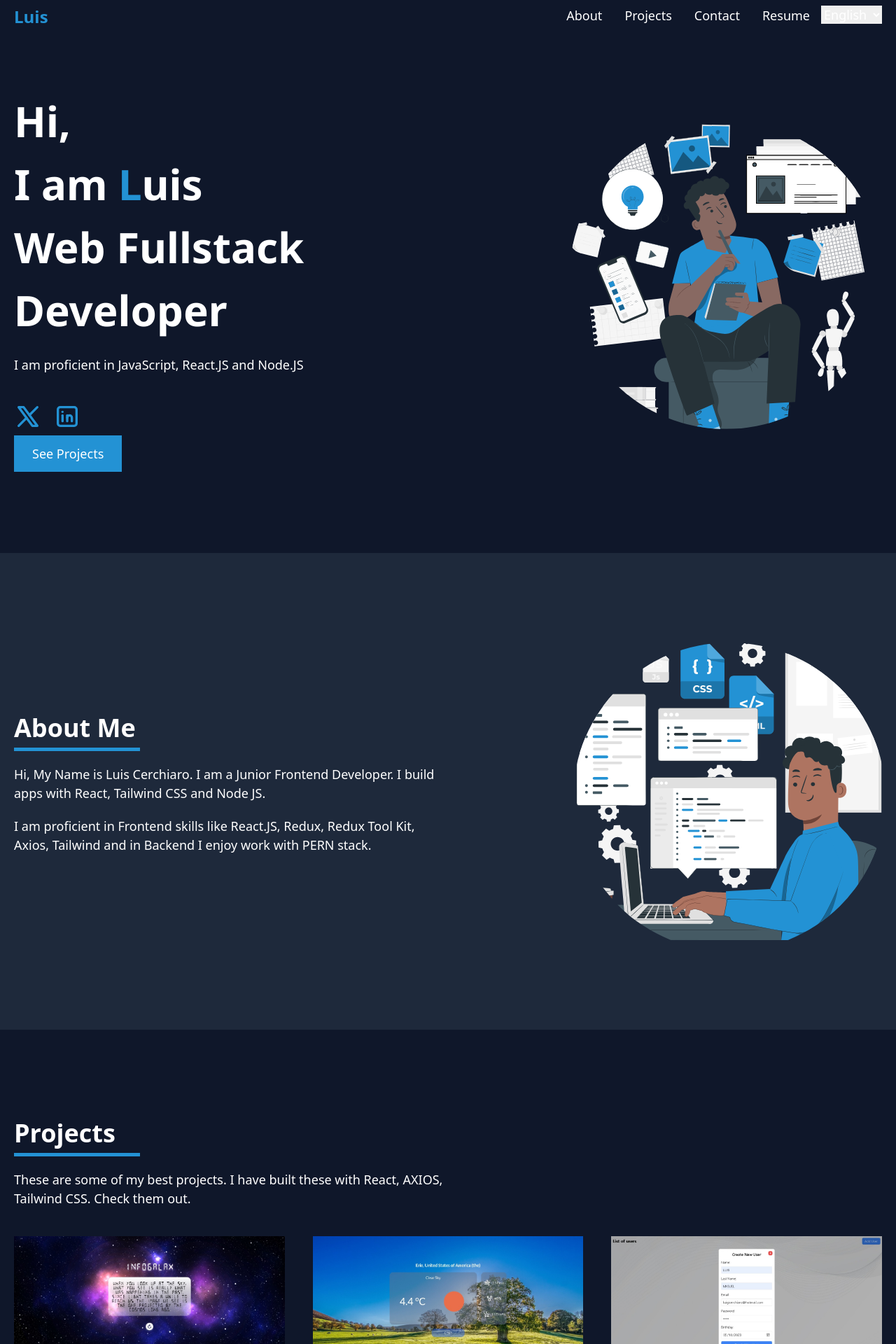
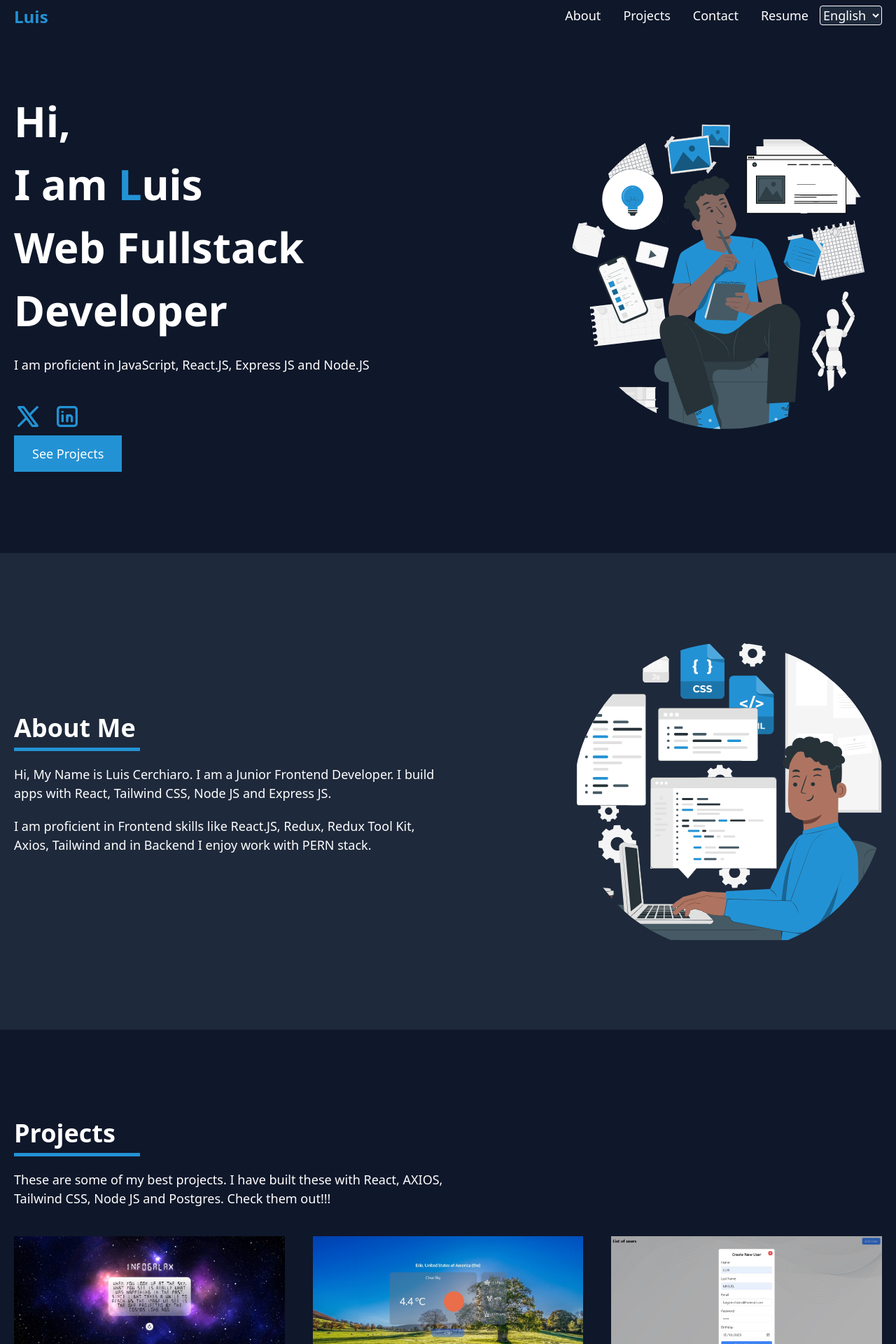
Before and after one commit to Luis-Cerchiaro/portafolio, a React (Vite) app: page / in a window 1280 px wide. Shown: the top 1920 px of the page at 70% size. Built offline with nearby package versions, Linux system fonts and the light colour scheme.

Commit message:
first commit

```diff
--- a/public/locales/en.json
+++ b/public/locales/en.json
@@ -1,6 +1,6 @@
 {
     "about-me": "About Me",
-    "about-description-01": "Hi, My Name is Luis Cerchiaro. I am a Junior Frontend Developer. I build apps with React, Tailwind CSS and Node JS.",
+    "about-description-01": "Hi, My Name is Luis Cerchiaro. I am a Junior Frontend Developer. I build apps with React, Tailwind CSS, Node JS and Express JS.",
     "about-description-02":"I am proficient in Frontend skills like React.JS, Redux, Redux Tool Kit, Axios, Tailwind and in Backend I enjoy work with PERN stack.",
     "contact-me": "Contact Me",
     "contact-description":"I am currently open for a fulltime Frontend Developer role. If you want to discuss about that feel free to email me.",
@@ -8,10 +8,13 @@
     "hero-intro-00": "Hi",
     "hero-intro-01": "I am",
     "hero-intro-02": "Web Fullstack Developer",
-    "hero-description-00": " I am proficient in JavaScript, React.JS and Node.JS",
+    "hero-description-00": " I am proficient in JavaScript, React.JS, Express JS and Node.JS",
     "hero-button-projects-00": "See Projects",
     "header-about": "About",
     "header-projects": "Projects",
     "header-contact": "Contact",
-    "header-resume": "Resume"
+    "header-resume": "Resume",
+    "projects-title": "Projects",
+    "projects-main": "These are some of my best projects. I have built these with React, AXIOS, Tailwind CSS, Node JS and Postgres. Check them out!!!",
+    "projects-description-00": "A gallery of random facts about space. Built with Node.js, React, and CSS."
 }
--- a/src/App.css
+++ b/src/App.css
@@ -46,3 +46,25 @@ h1 {
     font-family: 'Noto Sans', 'Roboto', sans-serif;
     line-height: 1.5 !important;
 }
+
+
+
+select {
+
+    /* styling */
+    background-color: #1E293B;
+    border: thin solid white;
+    border-radius: 4px;
+    display: inline-block;
+    font: inherit;
+    line-height: 1em;
+    padding: 3em 3.5em 0.5em 1em;
+
+
+    /* reset */
+
+    margin: 0;
+    -webkit-box-sizing: border-box;
+    -moz-box-sizing: border-box;
+    box-sizing: border-box;
+  }
--- a/src/components/Footer.jsx
+++ b/src/components/Footer.jsx
@@ -1,6 +1,63 @@
+import {
+  IconBrandCss3,
+  IconBrandHtml5,
+  IconBrandJavascript,
+  IconBrandNodejs,
+  IconBrandReact,
+  IconBrandTailwind,
+} from "@tabler/icons-react";
+
 const Footer = () => {
   return (
-    <div className="py-4 text-center bg-primary text-white "> </div>
-  )
-}
-export default Footer
+    <div className="flex py-4 justify-center bg-primary">
+      <a
+        href="https://react.dev/"
+        className="pr-4 inline-block text-accent hover:text-white"
+      >
+        <IconBrandReact size={40} />
+      </a>
+
+      <a
+        href="https://tailwindcss.com/"
+        className="pr-4 inline-block text-accent hover:text-white"
+      >
+        <IconBrandTailwind size={40} />
+      </a>
+
+      <a
+        href="https://developer.mozilla.org/en-US/docs/Web/JavaScript"
+        className="pr-4 inline-block text-accent hover:text-white"
+      >
+        <IconBrandJavascript size={40} />
+      </a>
+
+      <a
+        href="https://nodejs.org/en"
+        className="pr-4 inline-block text-accent hover:text-white"
+      >
+        <IconBrandNodejs size={40} />
+      </a>
+
+      <a
+        href="https://developer.mozilla.org/en-US/docs/Web/CSS"
+        className="pr-4 inline-block text-accent hover:text-white"
+      >
+        <IconBrandCss3 size={40} />
+      </a>
+
+      <a
+        href="https://developer.mozilla.org/en-US/docs/Web/HTML"
+        className="pr-4 inline-block text-accent hover:text-white"
+      >
+        <IconBrandHtml5 size={40} />
+      </a>
+
+      <a
+        href="https://developer.mozilla.org/en-US/docs/Web/HTML"
+        className="pr-4 inline-block text-accent hover:text-white"
+      ></a>
+
+    </div>
+  );
+};
+export default Footer;
--- a/src/components/Header.jsx
+++ b/src/components/Header.jsx
@@ -47,7 +47,7 @@ const Header = () => {
             </a>
           </li>
           <li>
-            <select defaultValue={i18n.language} onChange={onChangeLang}>
+            <select  defaultValue={i18n.language} onChange={onChangeLang}>
               {LANGUAGES.map(({ code, label }) => (
                 <option key={code} value={code}>
                   {label}
--- a/src/components/Hero.jsx
+++ b/src/components/Hero.jsx
@@ -1,6 +1,6 @@
 import { useTranslation } from "react-i18next";
 import thinkerHeroImg from "../assets/thinkerHero.svg";
-import { IconBrandLinkedin, IconBrandX, IconBrandYoutubeFilled } from "@tabler/icons-react"
+import { IconBrandLinkedin, IconBrandX } from "@tabler/icons-react"
 
 const Hero = () => {
   const {t} = useTranslation();
@@ -23,14 +23,12 @@ const Hero = () => {
             href="https://twitter.com/cerchiaro_luis"
             className="pr-4 inline-block text-accent hover:text-white"
           >
-            {" "}
             <IconBrandX size={40} />{" "}
           </a>
           <a
             href="https://www.linkedin.com/in/luis-cerchiaro-4b2129191/"
             className="pr-4 inline-block text-accent hover:text-white"
           >
-            {" "}
             <IconBrandLinkedin size={40} />{" "}
           </a>
         </div>
--- a/src/components/Projects.jsx
+++ b/src/components/Projects.jsx
@@ -1,4 +1,4 @@
-
+import { useTranslation } from "react-i18next";
 
 import weatherApp from "../assets/weatherApp.jpeg";
 import infogalax from "../assets/infogalax.jpeg";
@@ -7,6 +7,9 @@ import pokedex from "../assets/pokedex.jpeg";
 import rickAndMorty from "../assets/rickAndMorty.jpeg";
 
 const Projects = () => {
+
+  const { t } = useTranslation();
+
     const projects = [
         {
           img: infogalax,
@@ -45,17 +48,18 @@ const Projects = () => {
         },
       ];
 
+
+
     return (
     <section className="bg-primary text-white px-5 py-32" id="projects">
     <div className="container mx-auto grid md:grid-cols-2 items-center md:justify-between">
       <div className="about-info mb-5">
         <h2 className="text-4xl font-bold mb-5 border-b-[5px] w-[180px] border-[#2392d4ff] pb-2">
-          Projects
+        {t("projects-title")}
         </h2>
 
         <p className="pb-5">
-          These are some of my best projects. I have built these with React,
-          AXIOS, Tailwind CSS. Check them out.
+        {t("projects-main")}
         </p>
       </div>
 
```
Also changed, not shown: public/locales/es.json (+6 -3 lines), src/constants/index.js (line endings or trailing spaces).
